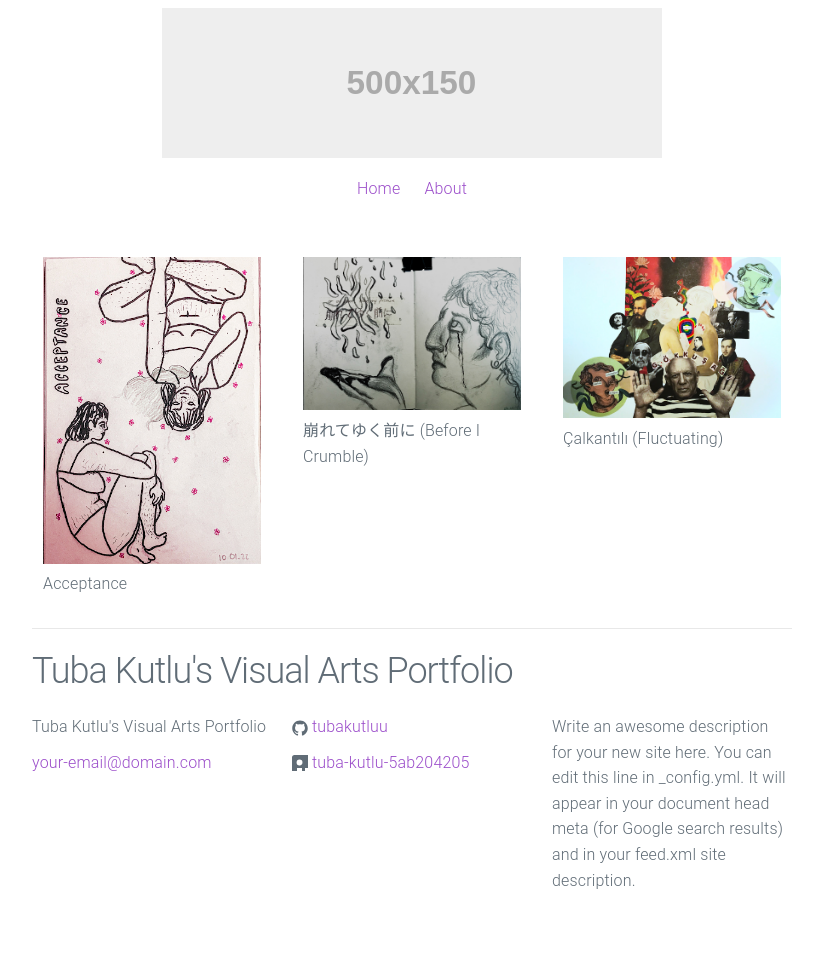
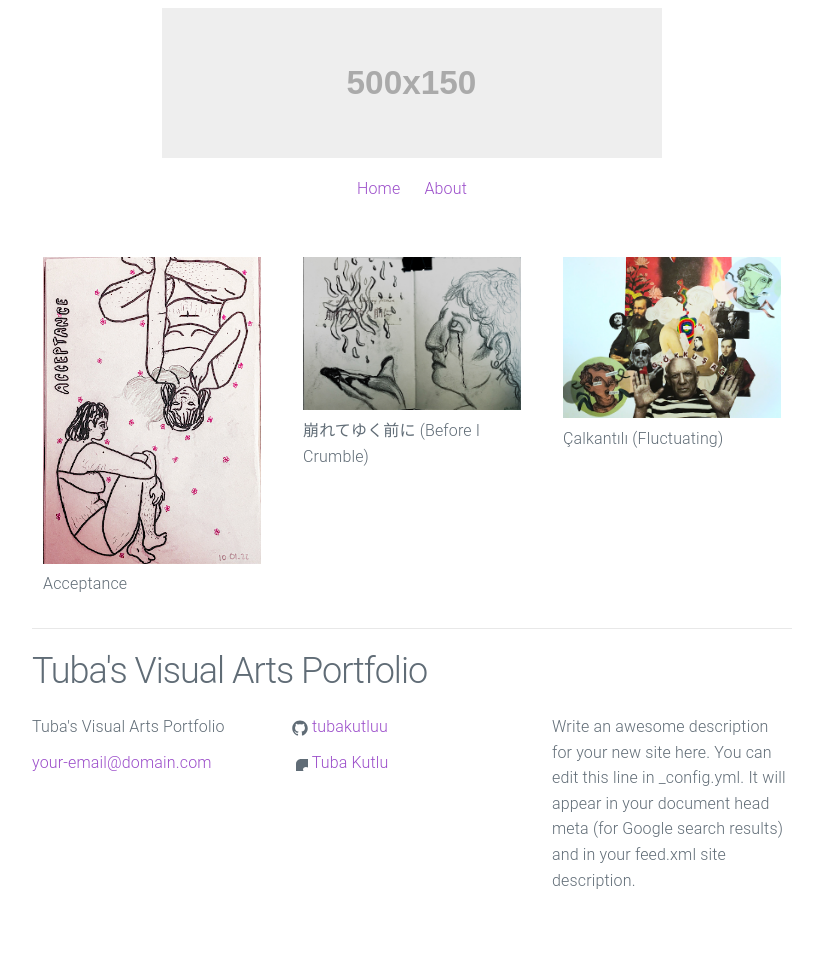
Before and after one commit to tubakutluu/tubs.portfolio, a Jekyll site: the page built from index.html, in a window 1280 px wide. Shown: the whole page, without its empty margins (228-1044 px from the left). Built offline with Jekyll 4.4.1, drawn with Linux system fonts in a browser that asks for light colours.

Commit message:
fix social links and favicon

```diff
--- a/_config.yml
+++ b/_config.yml
@@ -1,5 +1,5 @@
 # Site settings
-title: Tuba Kutlu's Visual Arts Portfolio
+title: Tuba's Visual Arts Portfolio
 email: your-email@domain.com
 description: >
   Write an awesome description for your new site here. You can edit this
--- a/_includes/footer.html
+++ b/_includes/footer.html
@@ -13,7 +13,7 @@
       <ul class="social-media-list">
         {% if site.github_username %}
         <li>
-          <a href="https://github.com/{{ site.github_username }}">
+          <a href="https://github.com/{{ site.github_username }}" target="_blank" rel="noopener noreferrer">
             <span class="icon  icon--github">
               <svg viewBox="0 0 16 16">
                 <path fill="#828282" d="M7.999,0.431c-4.285,0-7.76,3.474-7.76,7.761 c0,3.428,2.223,6.337,5.307,7.363c0.388,0.071,0.53-0.168,0.53-0.374c0-0.184-0.007-0.672-0.01-1.32 c-2.159,0.469-2.614-1.04-2.614-1.04c-0.353-0.896-0.862-1.135-0.862-1.135c-0.705-0.481,0.053-0.472,0.053-0.472 c0.779,0.055,1.189,0.8,1.189,0.8c0.692,1.186,1.816,0.843,2.258,0.645c0.071-0.502,0.271-0.843,0.493-1.037 C4.86,11.425,3.049,10.76,3.049,7.786c0-0.847,0.302-1.54,0.799-2.082C3.768,5.507,3.501,4.718,3.924,3.65 c0,0,0.652-0.209,2.134,0.796C6.677,4.273,7.34,4.187,8,4.184c0.659,0.003,1.323,0.089,1.943,0.261 c1.482-1.004,2.132-0.796,2.132-0.796c0.423,1.068,0.157,1.857,0.077,2.054c0.497,0.542,0.798,1.235,0.798,2.082 c0,2.981-1.814,3.637-3.543,3.829c0.279,0.24,0.527,0.713,0.527,1.437c0,1.037-0.01,1.874-0.01,2.129 c0,0.208,0.14,0.449,0.534,0.373c3.081-1.028,5.302-3.935,5.302-7.362C15.76,3.906,12.285,0.431,7.999,0.431z"/>
@@ -27,14 +27,14 @@
 
         {% if site.linkedin_username_full && site.linkedin_username_display %}
         <li>
-          <a href="https://linkedin.com/{{ site.linkedin_username_full }}">
+          <a href="https://linkedin.com/in/{{ site.linkedin_username_full }}" target="_blank" rel="noopener noreferrer">
             <span class="icon  icon--linkedin">
               <svg viewBox="0 0 16 16">
-                <path fill="#828282" d="M34,2.5v29A2.5,2.5,0,0,1,31.5,34H2.5A2.5,2.5,0,0,1,0,31.5V2.5A2.5,2.5,0,0,1,2.5,0h29A2.5,2.5,0,0,1,34,2.5ZM10,13H5V29h5Zm.45-5.5A2.88,2.88,0,0,0,7.59,4.6H7.5a2.9,2.9,0,0,0,0,5.8h0a2.88,2.88,0,0,0,2.95-2.81ZM29,19.28c0-4.81-3.06-6.68-6.1-6.68a5.7,5.7,0,0,0-5.06,2.58H17.7V13H13V29h5V20.49a3.32,3.32,0,0,1,3-3.58h.19c1.59,0,2.77,1,2.77,3.52V29h5Z"/>
+                <path fill="#828282" d="M41,4H9C6.24,4,4,6.24,4,9v32c0,2.76,2.24,5,5,5h32c2.76,0,5-2.24,5-5V9C46,6.24,43.76,4,41,4z M17,20v19h-6V20H17z M11,14.47c0-1.4,1.2-2.47,3-2.47s2.93,1.07,3,2.47c0,1.4-1.12,2.53-3,2.53C12.2,17,11,15.87,11,14.47z M39,39h-6c0,0,0-9.26,0-10 c0-2-1-4-3.5-4.04h-0.08C27,24.96,26,27.02,26,29c0,0.91,0,10,0,10h-6V20h6v2.56c0,0,1.93-2.56,5.81-2.56 c3.97,0,7.19,2.73,7.19,8.26V39z"/>
               </svg>
             </span>
 
-            <span class="username">{{ site.linkedin_username_full }}</span>
+            <span class="username">{{ site.linkedin_username_display }}</span>
           </a>
         </li>
         {% endif %}
```
